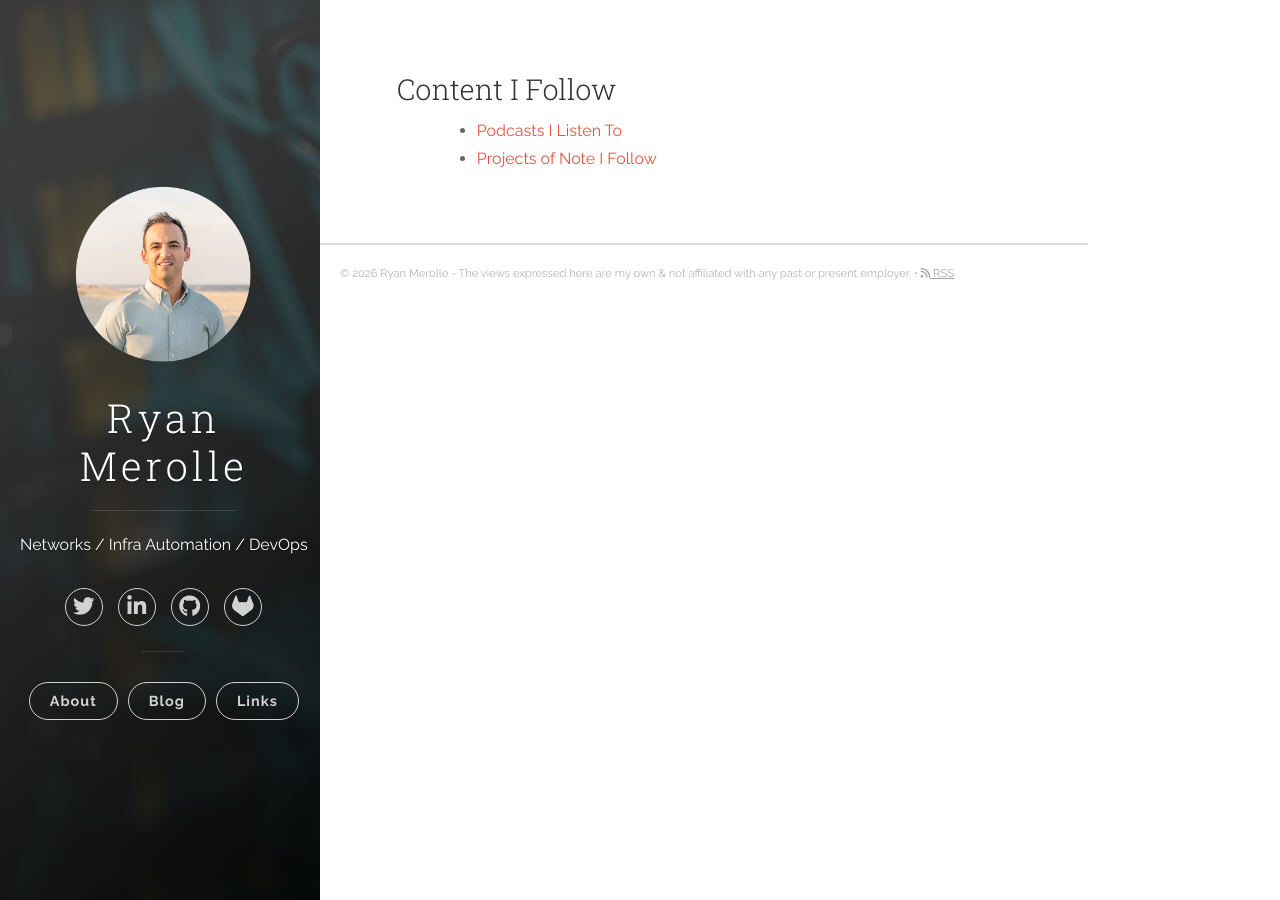
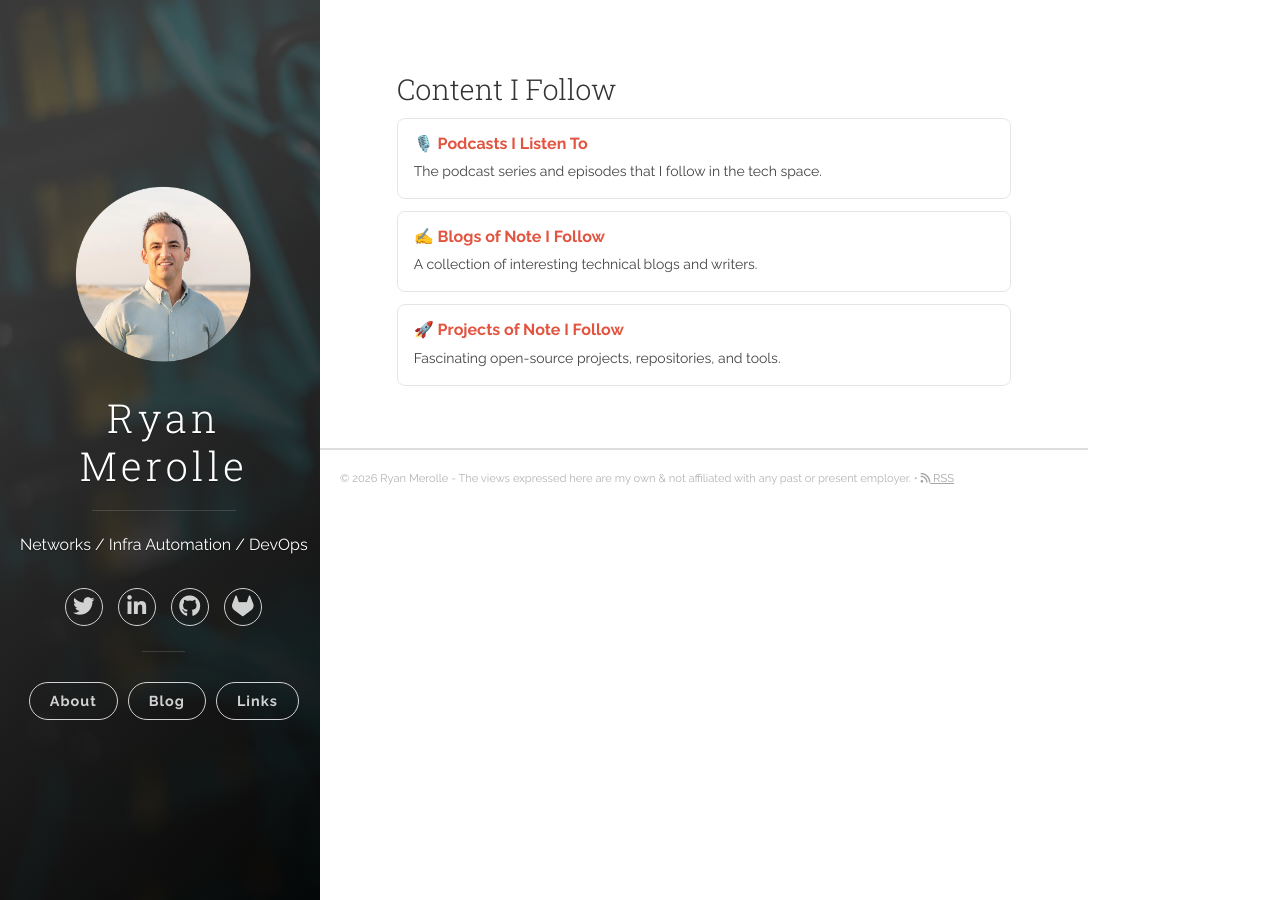
Before and after one commit to ryanmerolle/ryanmerolle.github.io, a Jekyll site: the page built from _pages/links.md, in a window 1280 px wide. Built offline with Jekyll 4.4.1, drawn with Linux system fonts in a browser that asks for light colours.

Commit message:
refactor: standardize link and list item presentation using `link-card` components and add external link icons.

```diff
--- a/_includes/project_list.html
+++ b/_includes/project_list.html
@@ -19,6 +19,11 @@
 <div class="link-card__title">
 <a href="{{ project.url }}" target="_blank" rel="noopener">{{ project.name }}</a>
 </div>
+<div class="link-card__icons">
+<a href="{{ project.url }}" title="Project Link" target="_blank" rel="noopener" class="link-icon" aria-label="{{ project.name }} Project URL">
+<svg xmlns="http://www.w3.org/2000/svg" viewBox="0 0 512 512" width="20" height="20" aria-hidden="true" focusable="false" fill="currentColor"><path d="M432 320h-32a16 16 0 0 0 -16 16v112H64V128h144a16 16 0 0 0 16-16V80a16 16 0 0 0 -16-16H48a48 48 0 0 0 -48 48v336a48 48 0 0 0 48 48h352a48 48 0 0 0 48-48V336a16 16 0 0 0 -16-16zm-181.7-65.7 131.7-131.7V176a16 16 0 0 0 16 16h32a16 16 0 0 0 16-16V48a16 16 0 0 0 -16-16H304a16 16 0 0 0 -16 16v32a16 16 0 0 0 16 16h53.5L225.8 227.8a16 16 0 0 0 0 22.6l22.6 22.6a16 16 0 0 0 22.6-.1z"/></svg>
+</a>
+</div>
 </div>
 {% if project.description %}
 <div class="link-card__description">{{ project.description }}</div>
--- a/_pages/links.md
+++ b/_pages/links.md
@@ -7,5 +7,29 @@ robots: noindex
 
 ## Content I Follow
 
-- [Podcasts I Listen To]({{ site.baseurl }}/links/podcasts/)
-- [Projects of Note I Follow]({{ site.baseurl }}/links/projects/)
+<div class="link-card">
+  <div class="link-card__header">
+    <div class="link-card__title">
+      <a href="{{ site.baseurl }}/links/podcasts/">🎙️ Podcasts I Listen To</a>
+    </div>
+  </div>
+  <div class="link-card__description">The podcast series and episodes that I follow in the tech space.</div>
+</div>
+
+<div class="link-card">
+  <div class="link-card__header">
+    <div class="link-card__title">
+      <a href="{{ site.baseurl }}/links/blogs/">✍️ Blogs of Note I Follow</a>
+    </div>
+  </div>
+  <div class="link-card__description">A collection of interesting technical blogs and writers.</div>
+</div>
+
+<div class="link-card">
+  <div class="link-card__header">
+    <div class="link-card__title">
+      <a href="{{ site.baseurl }}/links/projects/">🚀 Projects of Note I Follow</a>
+    </div>
+  </div>
+  <div class="link-card__description">Fascinating open-source projects, repositories, and tools.</div>
+</div>
```
Also changed, not shown: _includes/blog_list.html (+5 -2 lines), blog/index.html (+17 -16 lines).
